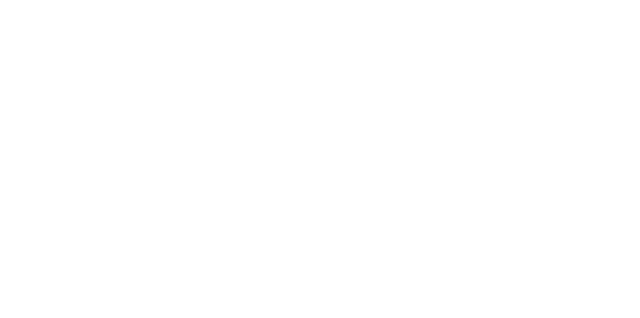
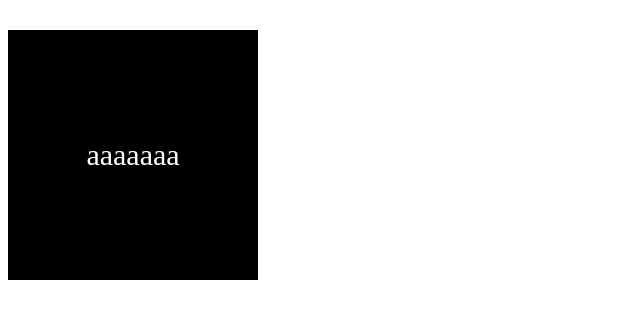
Before and after one commit to YeBax/luffypython, a plain HTML site: page chapter7/DOM/9-样式设置.html in a window 1280 px wide. Shown: the whole page, without its empty margins (0-640 px from the left). Drawn offline with Linux system fonts and the light colour scheme.

Commit message:
DOM相关知识

```diff
--- a/chapter7/DOM/9-样式设置.html
+++ b/chapter7/DOM/9-样式设置.html
@@ -4,12 +4,33 @@
     <meta charset="UTF-8">
     <title>动态操作样式</title>
     <style type="text/css">
+        .highLight{
+			background-color: black;
+			color: white;
+			width: 250px;
+			height: 250px;
+			line-height: 250px;
+			text-align: center;
+			font-size: 30px;
+		}
     </style>
 </head>
 <body>
+    <p id="box">aaaaaaa</p>
     <script type="text/javascript">
+        //nodeObj.style
+        var pare = document.getElementById('box');
+       /*
+       1.直接操作样式属性  优先级最高
+       console.log(pare.style);
+        pare.style.color = 'white';
+        pare.style.backgroundColor = 'black';
+        pare.style.width = '200px';
+        pare.style.height = '200px';
+        pare.style.fontSize = '30px';*/
 
-
+       // 通过控制属性的类名来控制样式   开发中最常使用这种方式
+       pare.setAttribute('class', 'highLight')
 
     </script>
 
```
